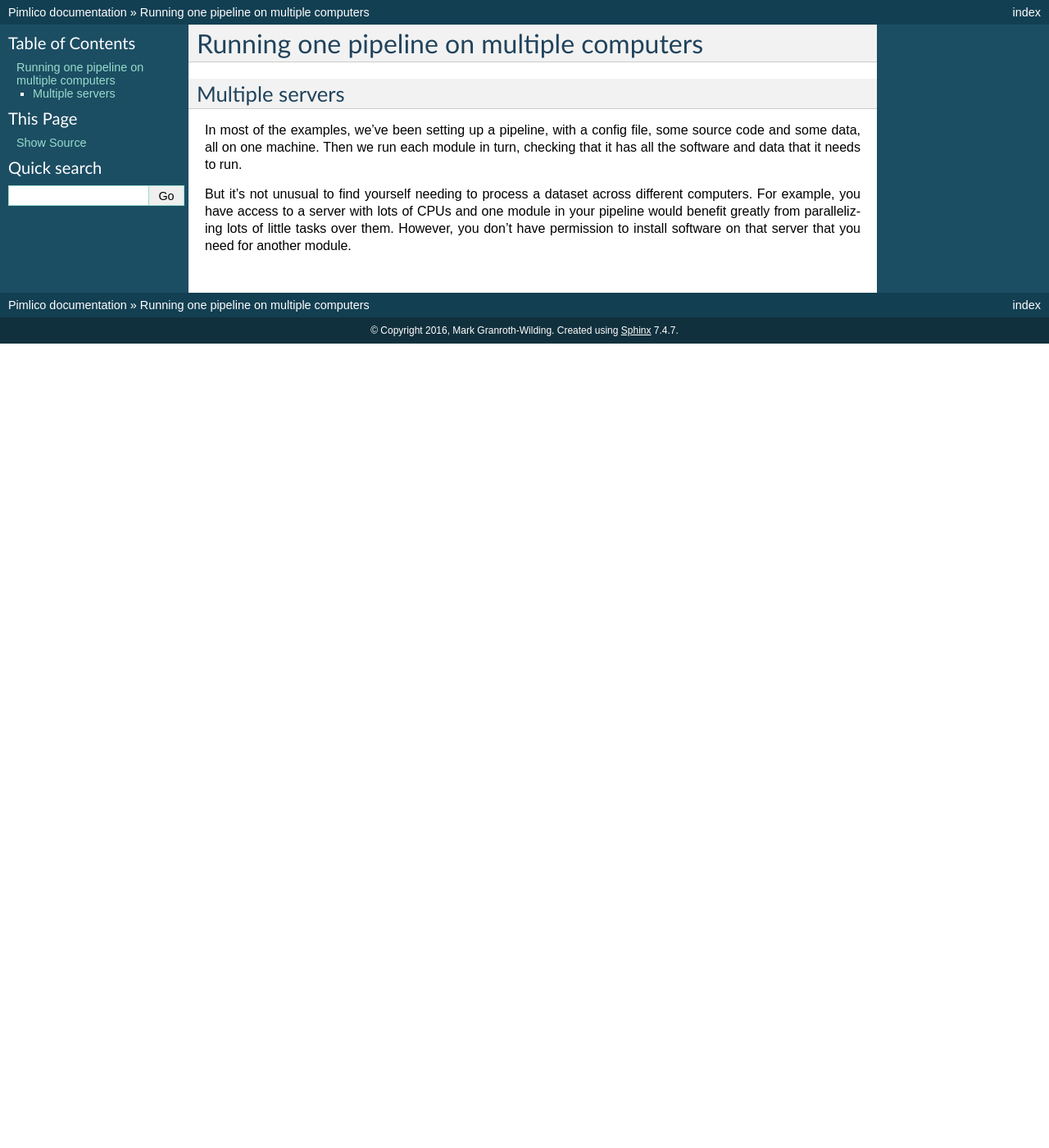
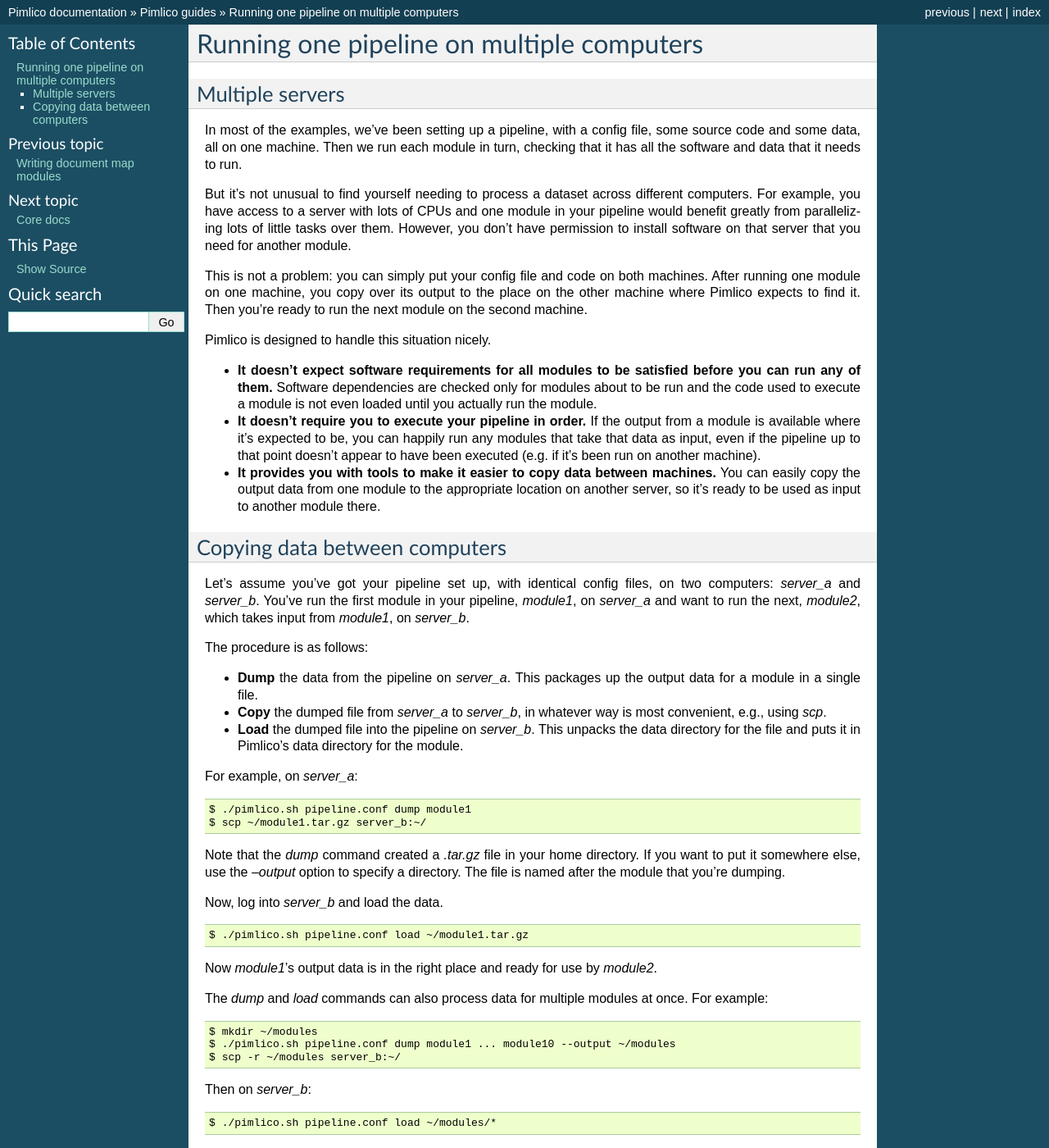
Before and after one commit to markgw/pimlico, a Sphinx documentation site: the page built from docs/guides/multiple_servers.rst, in a window 1280 px wide and 1400 px high. Shown: the whole window at 82% size. Built offline with Sphinx 7.4.7, drawn with Linux system fonts in a browser that asks for light colours; formulas are drawn with MathJax 3; the version number could not be read and is left out; some of the changed text lies outside the part shown.

Commit message:
Added docs for transferring data between servers

```diff
--- a/docs/guides/index.rst
+++ b/docs/guides/index.rst
@@ -11,3 +11,4 @@
    setup
    module
    map_module
+   multiple_servers
--- a/docs/guides/multiple_servers.rst
+++ b/docs/guides/multiple_servers.rst
@@ -12,3 +12,67 @@
 you have access to a server with lots of CPUs and one module in your pipeline would benefit greatly from
 parallelizing lots of little tasks over them. However, you don't have permission to install software on
 that server that you need for another module.
+
+This is not a problem: you can simply put your config file and code on both machines. After running one
+module on one machine, you copy over its output to the place on the other machine where Pimlico expects to
+find it. Then you're ready to run the next module on the second machine.
+
+Pimlico is designed to handle this situation nicely.
+
+- **It doesn't expect software requirements for all modules to be satisfied before you can run any of them.**
+  Software dependencies are checked only for modules about to be run and the code used to execute a module
+  is not even loaded until you actually run the module.
+- **It doesn't require you to execute your pipeline in order.**
+  If the output from a module is available where it's expected to be, you can happily run any modules that
+  take that data as input, even if the pipeline up to that point doesn't appear to have been executed (e.g.
+  if it's been run on another machine).
+- **It provides you with tools to make it easier to copy data between machines.**
+  You can easily copy the output data from one module to the appropriate location on another server, so
+  it's ready to be used as input to another module there.
+
+Copying data between computers
+==============================
+Let's assume you've got your pipeline set up, with identical config files, on two computers: `server_a` and
+`server_b`. You've run the first module in your pipeline, `module1`, on `server_a` and want to run the
+next, `module2`, which takes input from `module1`, on `server_b`.
+
+The procedure is as follows:
+
+- **Dump** the data from the pipeline on `server_a`. This packages up the output data for a module in a
+  single file.
+- **Copy** the dumped file from `server_a` to `server_b`, in whatever way is most convenient, e.g., using
+  `scp`.
+- **Load** the dumped file into the pipeline on `server_b`. This unpacks the data directory for the file
+  and puts it in Pimlico's data directory for the module.
+
+For example, on `server_a`:
+
+.. code-block:: sh
+
+   $ ./pimlico.sh pipeline.conf dump module1
+   $ scp ~/module1.tar.gz server_b:~/
+
+Note that the `dump` command created a `.tar.gz` file in your home directory. If you want to put it somewhere
+else, use the `--output` option to specify a directory. The file is named after the module that you're dumping.
+
+Now, log into `server_b` and load the data.
+
+.. code-block:: sh
+
+   $ ./pimlico.sh pipeline.conf load ~/module1.tar.gz
+
+Now `module1`'s output data is in the right place and ready for use by `module2`.
+
+The `dump` and `load` commands can also process data for multiple modules at once. For example:
+
+.. code-block:: sh
+
+   $ mkdir ~/modules
+   $ ./pimlico.sh pipeline.conf dump module1 ... module10 --output ~/modules
+   $ scp -r ~/modules server_b:~/
+
+Then on `server_b`:
+
+.. code-block:: sh
+
+   $ ./pimlico.sh pipeline.conf load ~/modules/*
```
